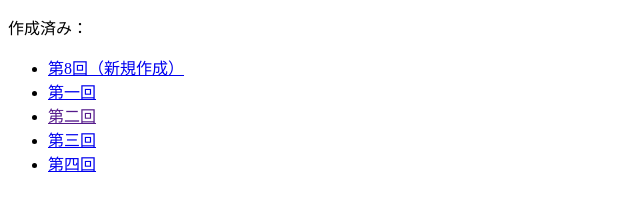
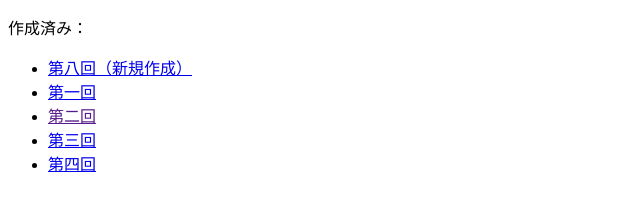
Before and after one commit to takaseyuto/js-portfolio, a plain HTML site: page index.html in a window 1280 px wide. Shown: the part 353-564 px from the top of the page, 0-640 px from the left. Drawn offline with Linux system fonts and the light colour scheme.

Commit message:
adaawadweeeee

```diff
--- a/index.html
+++ b/index.html
@@ -21,7 +21,7 @@
         </ul>
         作成済み：
         <ul>
-            <li><a href="8-6.html">第8回（新規作成）</a></li>
+            <li><a href="8-6.html">第八回（新規作成）</a></li>
             <li><a href="https://takaseyuto.github.io/js4/">第一回</a></li>
             <li><a href="">第二回</a></li>
             <li><a href="https://takaseyuto.github.io/js6/">第三回</a></li>
```
